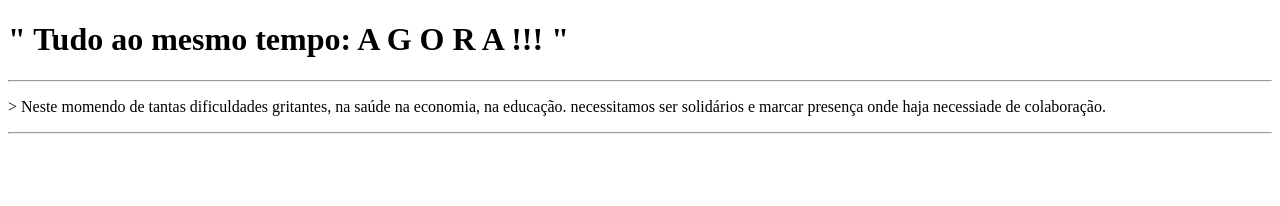
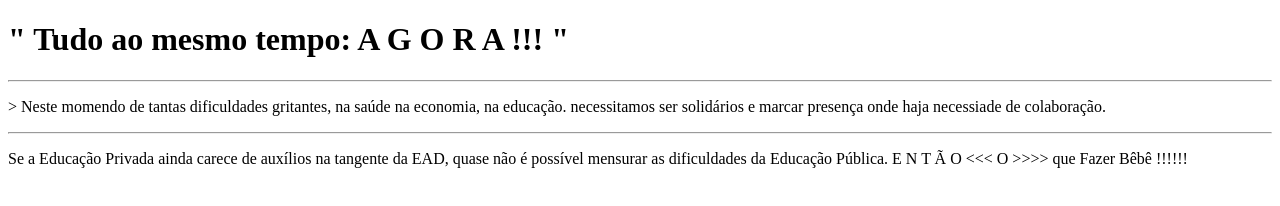
Before and after one commit to psergiom/PensandoEADnaPandemia, a plain HTML site: page site_testes/Index.html in a window 1280 px wide. Drawn offline with Linux system fonts and the light colour scheme.

Commit message:
Index_001
Acrescentando paragrafo no Index

```diff
--- a/site_testes/Index.html
+++ b/site_testes/Index.html
@@ -10,7 +10,7 @@
     <hr>
     <p <center></p>> Neste momendo de tantas dificuldades gritantes, na saúde na economia, na educação. necessitamos ser solidários e marcar presença onde haja necessiade de colaboração.</p>
      <hr>
-
+<p>Se a Educação Privada ainda carece de auxílios na tangente da EAD, quase não é possível mensurar as dificuldades da Educação Pública. E N T Ã O  <<< O >>>> que Fazer Bêbê !!!!!!</p>
 
 </body>
 </html>
```
